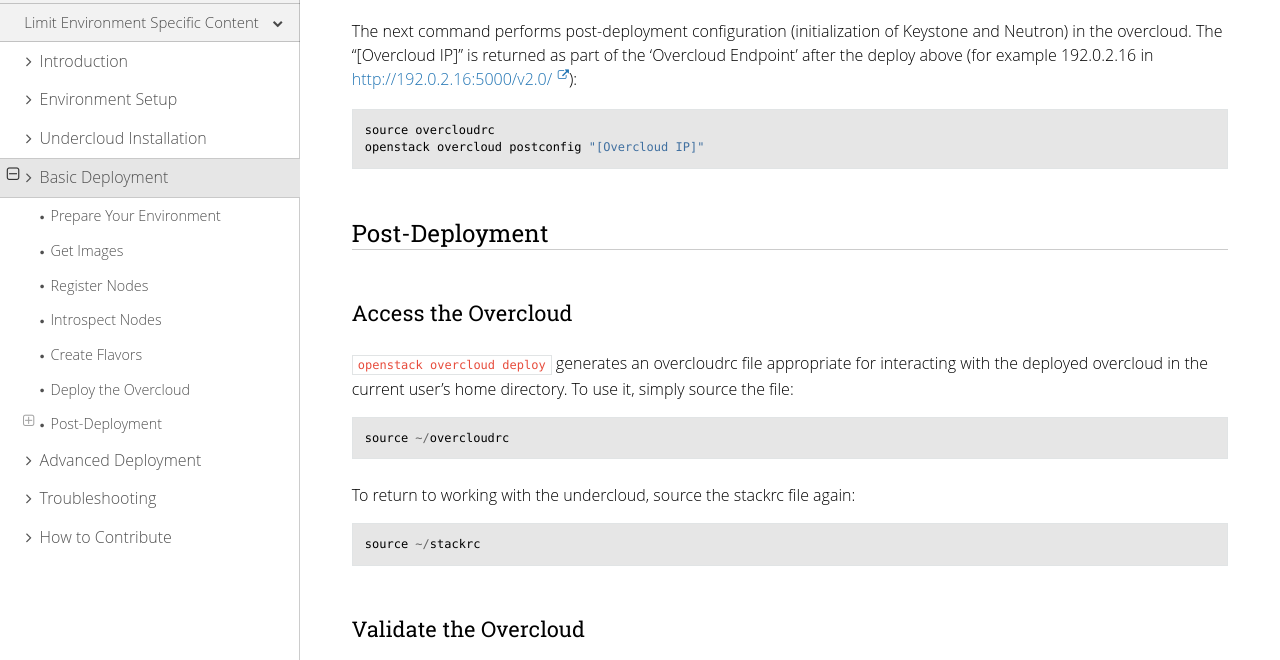
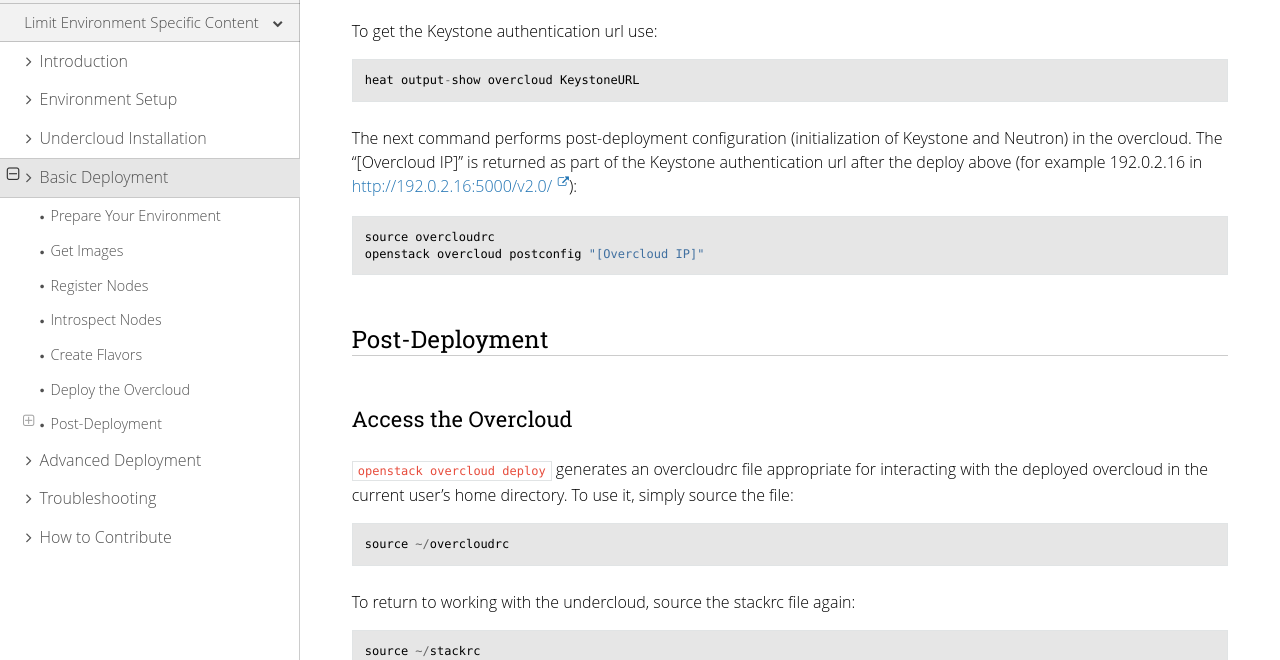
Before and after one commit to openstack-archive/instack-undercloud, a Sphinx documentation site: the page built from doc/source/basic_deployment/basic_deployment.rst, in a window 1280 px wide and 900 px high, scrolled down 3547 px, cut to the strip 240-900 px from the top of the window. Built offline with Sphinx 7.4.7 and the Read the Docs theme 2.0.0, drawn with Linux system fonts in a browser that asks for light colours.

Commit message:
Document how to get the Keystone authentication url from Heat
Change-Id: I39df9e1b620172fc2efb080f677241da8dd6bad1

```diff
--- a/doc/source/basic_deployment/basic_deployment.rst
+++ b/doc/source/basic_deployment/basic_deployment.rst
@@ -244,9 +244,13 @@
 
     openstack overcloud deploy --plan-uuid "[uuid]"
 
+To get the Keystone authentication url use::
+
+    heat output-show overcloud KeystoneURL
+
 The next command performs post-deployment configuration (initialization of
 Keystone and Neutron) in the overcloud. The "[Overcloud IP]" is returned as
-part of the 'Overcloud Endpoint' after the deploy above (for example
+part of the Keystone authentication url after the deploy above (for example
 192.0.2.16 in http://192.0.2.16:5000/v2.0/)::
 
     source overcloudrc
```
